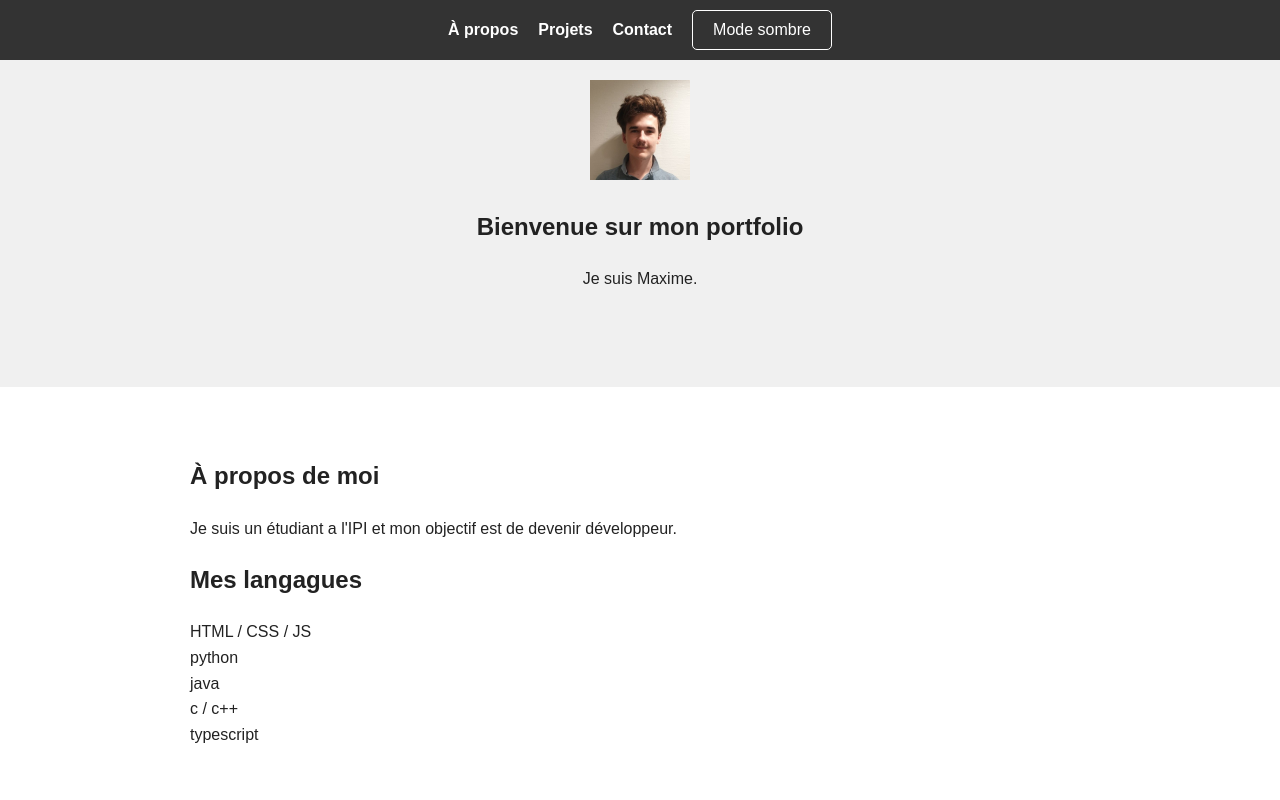
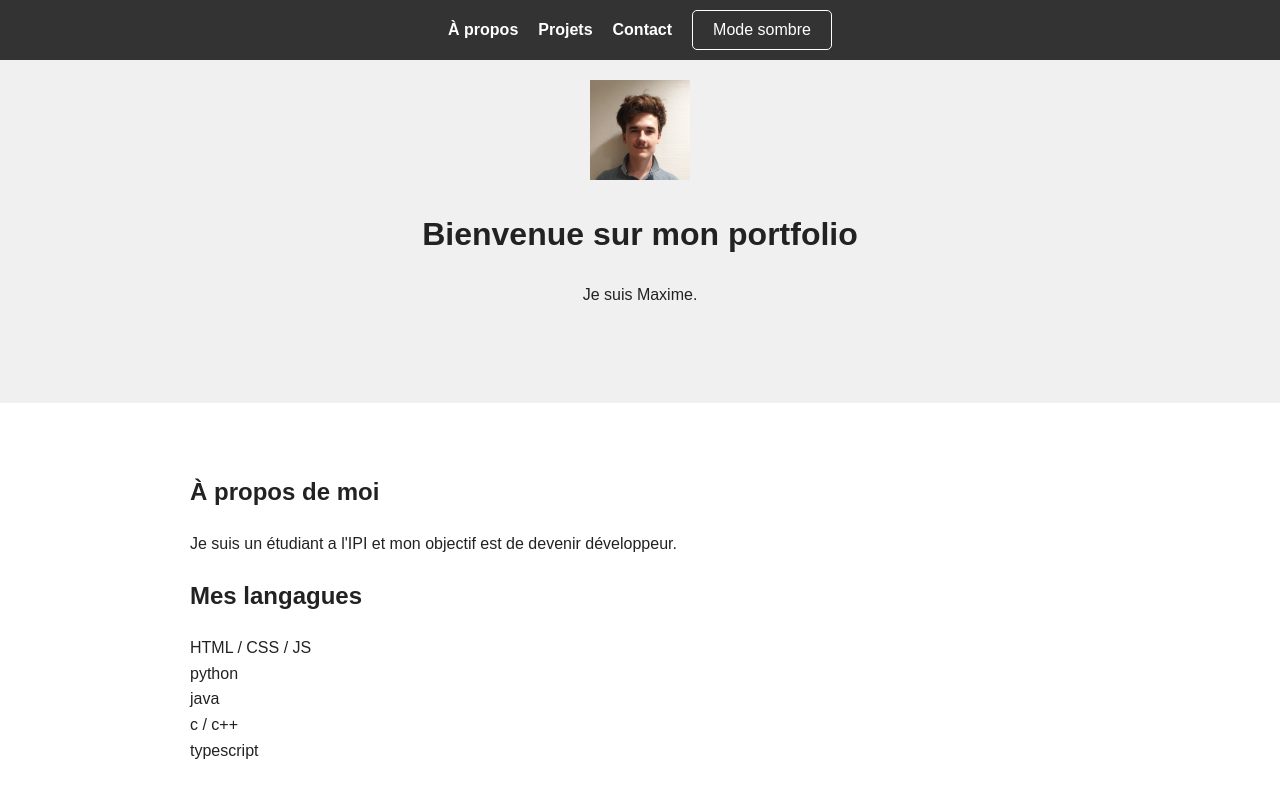
Before and after one commit to Maxikite/Maxikite.github.io, a plain HTML site: page index.html in a window 1280 px wide. Shown: the top 800 px of the page. Drawn offline with Linux system fonts and the light colour scheme.

Commit message:
Update style.css

```diff
--- a/style.css
+++ b/style.css
@@ -4,6 +4,11 @@
 }
 ul { list-style: none; }
 a { text-decoration: none; color: inherit; }
+
+:where(h1) {
+  margin-block: 0.67em;
+  font-size: 2em;
+}
 
 header, footer {
     background: #333;
```
